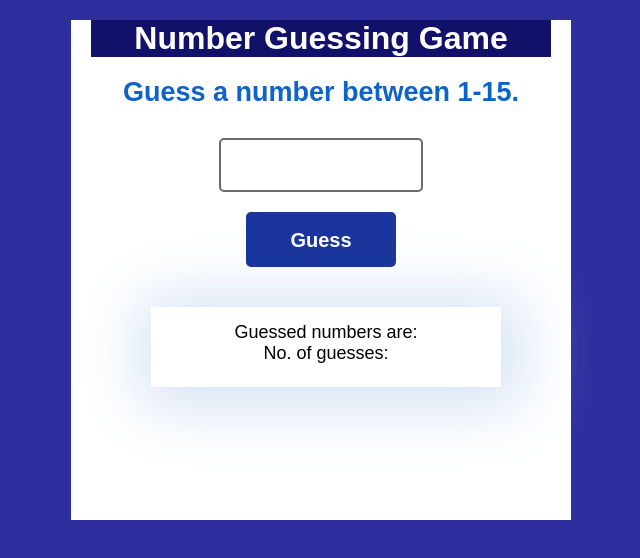
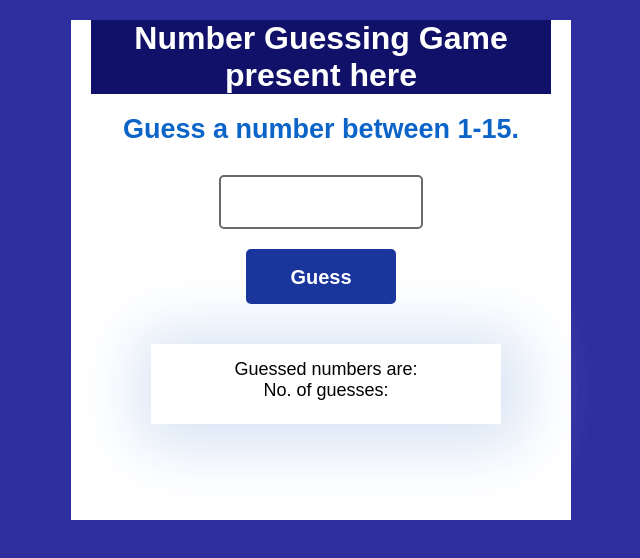
Before and after one commit to TanzilaMazhar/Number-Guessing-Game, a plain HTML site: page index.html in a window 1280 px wide. Shown: the whole page, without its empty margins (319-959 px from the left). Drawn offline with Linux system fonts and the light colour scheme.

Commit message:
change txt
nothing

```diff
--- a/index.html
+++ b/index.html
@@ -17,7 +17,7 @@
 <body>
     <center>
         <div class="game">
-            <h1>Number Guessing Game</h1>
+            <h1>Number Guessing Game present here</h1>
             <p class="line1">Guess a number between 1-15.</p>
             <div>
                 <input type="text" id="guessField">
```
